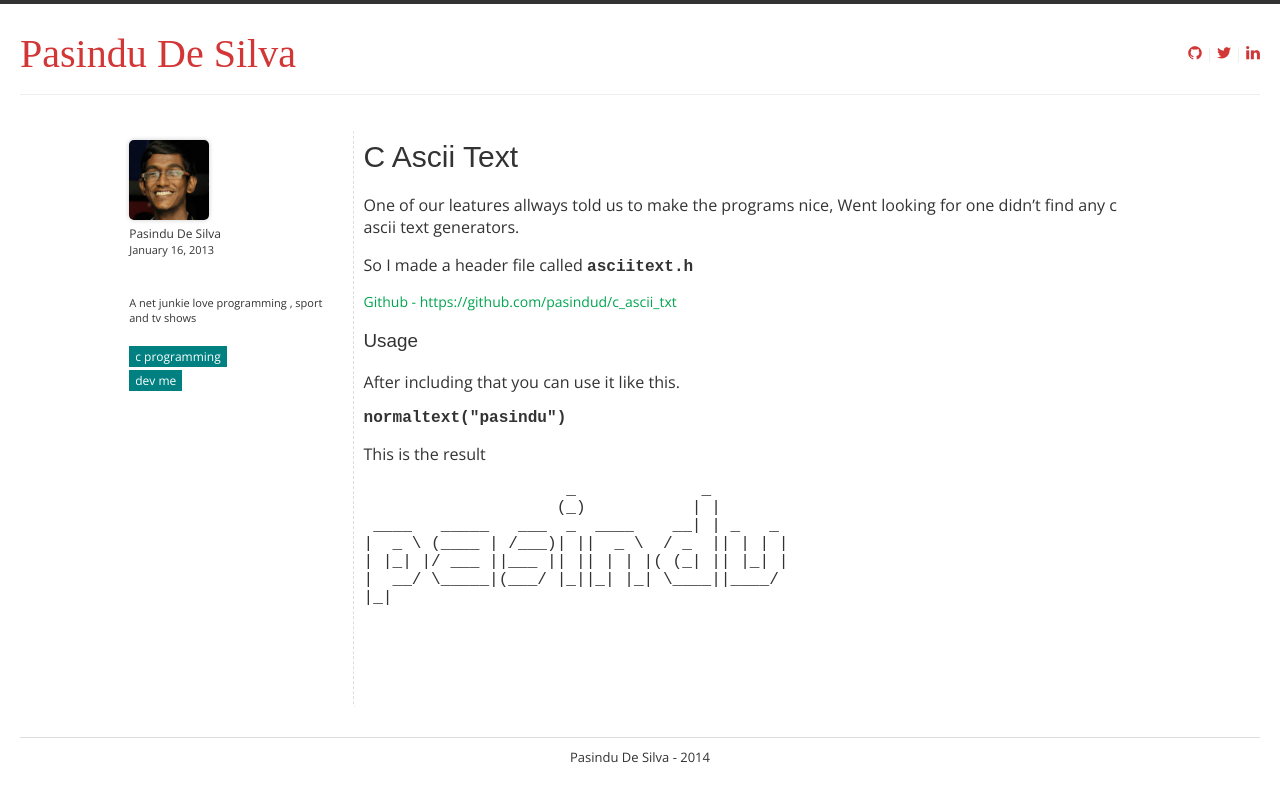
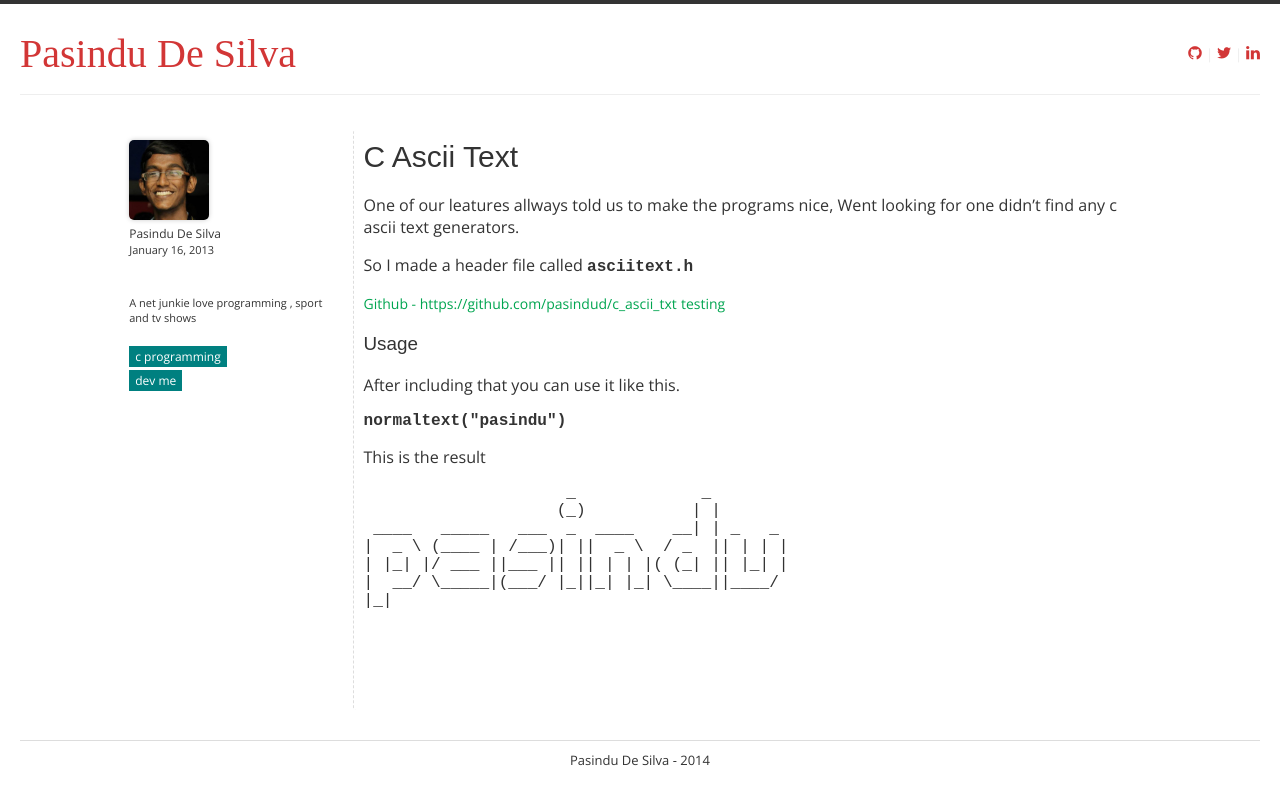
Before and after one commit to AnanthaRajuC/pasindud.github.io, a Jekyll site: the page built from _posts/2013-01-16-c-ascii-text.md, in a window 1280 px wide. Shown: the top 805 px of the page. Built offline with Jekyll 4.4.1, drawn with Linux system fonts in a browser that asks for light colours; some web fonts are replaced; comment, search, counter and statistics services are not loaded.

Commit message:
Update 2013-01-16-c-ascii-text.md

````diff
--- a/_posts/2013-01-16-c-ascii-text.md
+++ b/_posts/2013-01-16-c-ascii-text.md
@@ -14,7 +14,7 @@ So I made a header file called ```asciitext.h```
 
 
 [Github - https://github.com/pasindud/c_ascii_txt](https://github.com/pasindud/c_ascii_txt)
-
+[testing](172.20.4.58:9090/smartoffice/interaction-cam)
 
 ###Usage
 After including that you can use it like this.
````
